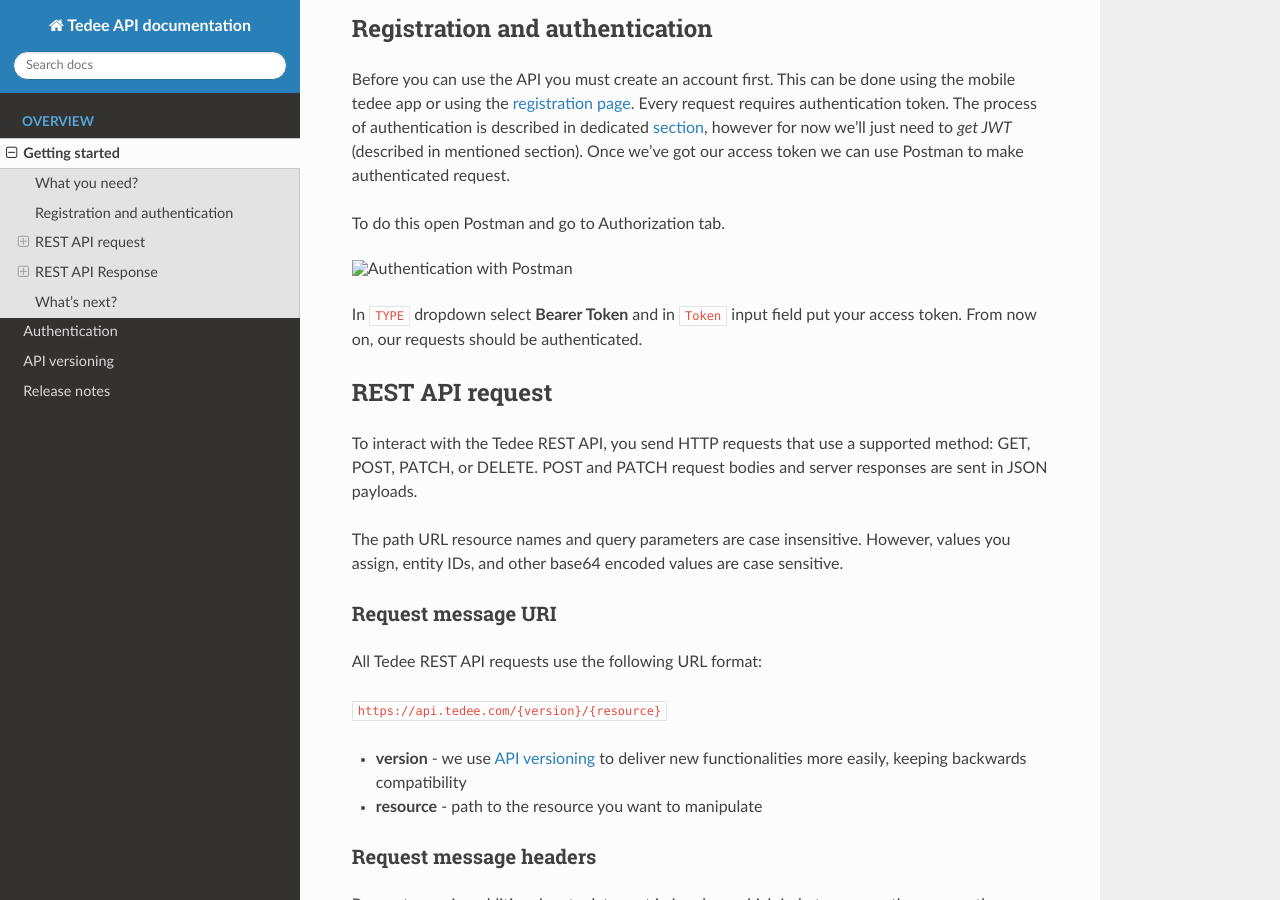
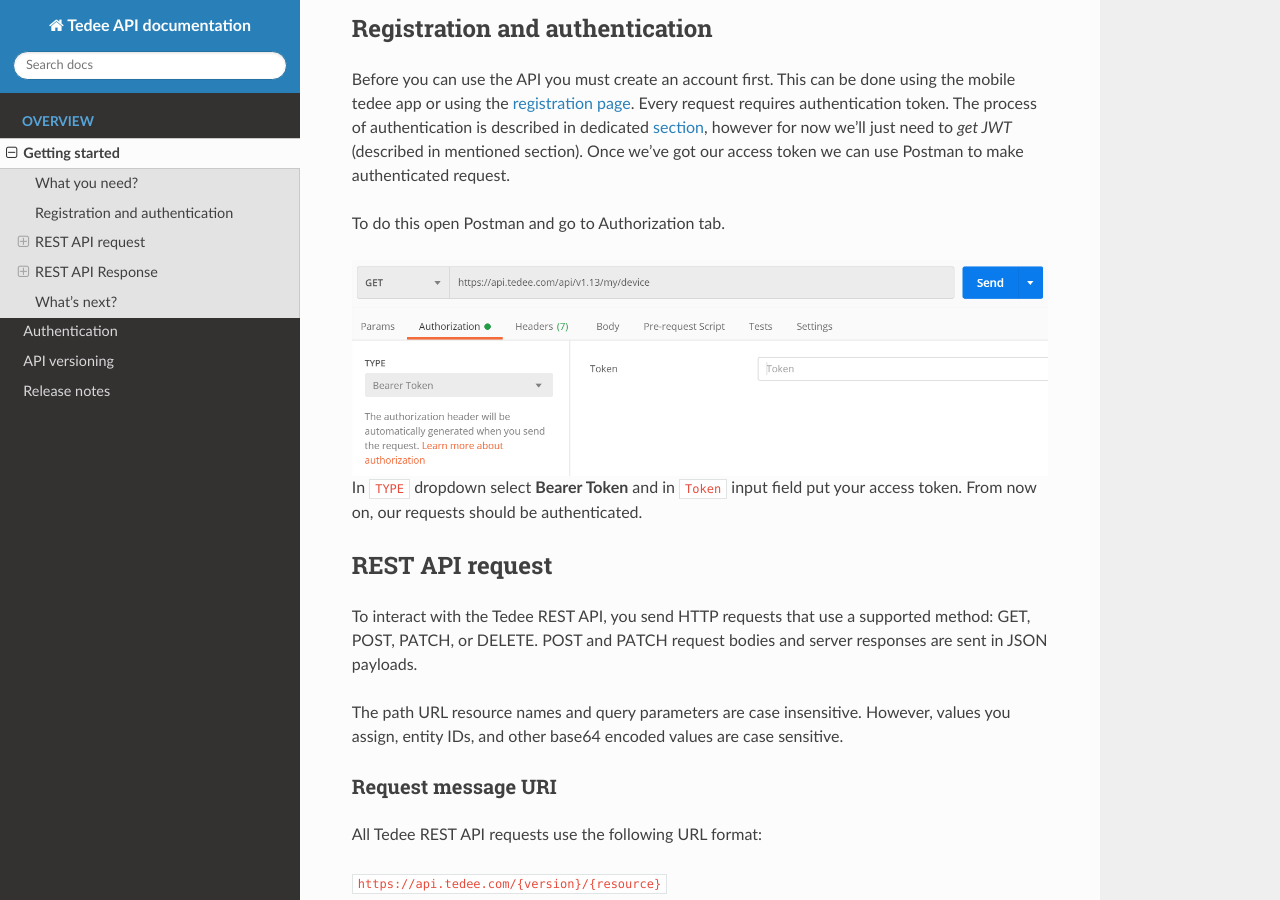
Before and after one commit to tedee-com/tedee-api-doc, a Sphinx documentation site: the page built from docs/source/getting-started.rst, in a window 1280 px wide and 900 px high, scrolled down 396 px. Built offline with Sphinx 7.4.7 and the Read the Docs theme 2.0.0, drawn with Linux system fonts in a browser that asks for light colours.

Commit message:
Fix missing image on getting started page (#13)
Co-authored-by: Adam Żurek <adam.zurek@predicagroup.com>

```diff
--- a/docs/source/getting-started.rst
+++ b/docs/source/getting-started.rst
@@ -20,8 +20,9 @@ To do this open Postman and go to Authorization tab.
 
 .. _`postman-screen`:
 
-.. image:: images/postman-auth.png
-  :alt: Authentication with Postman
+.. image:: images/postman_auth.png
+    :align: center
+    :alt: Authentication with Postman
 
 In ``TYPE`` dropdown select **Bearer Token** and in ``Token`` input field put your access token.
 From now on, our requests should be authenticated.
```
Also changed, not shown: docs/source/images/postman_auth.png (renamed from docs/source/images/postman-auth.PNG).
